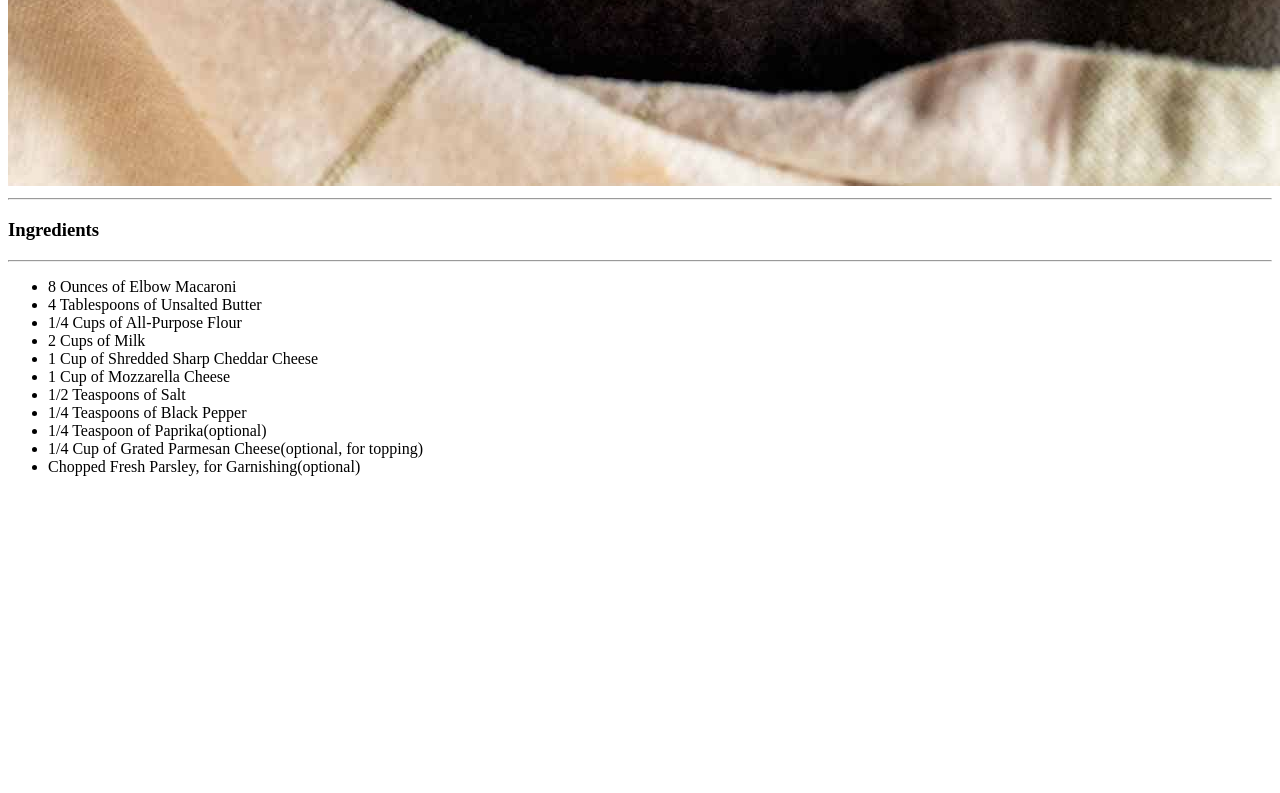
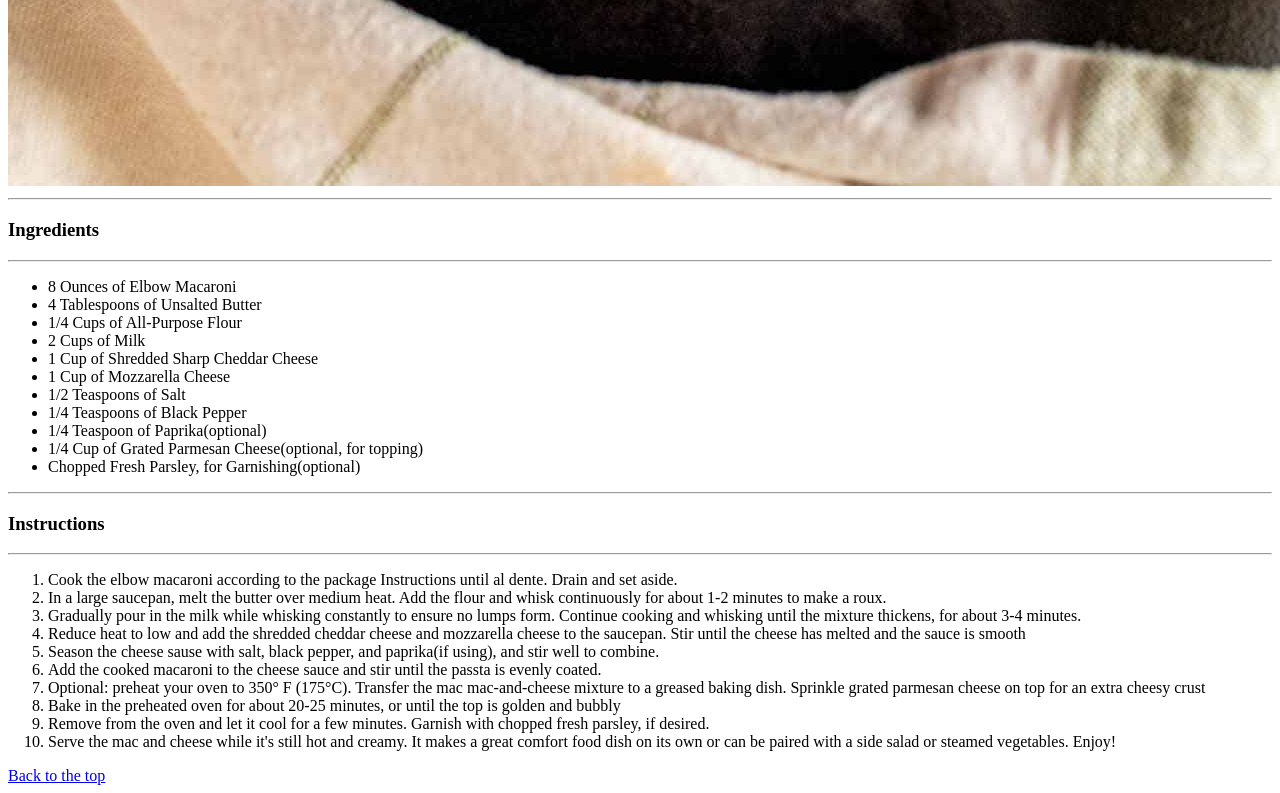
Before and after one commit to fc410/OdinRecipes, a plain HTML site: page mac-and-cheese.html in a window 1280 px wide. Shown: the part 1826-2619 px from the top of the page. Before the commit the page ends 2318 px from the top, so only its background shows below. Drawn offline with Linux system fonts and the light colour scheme.

Commit message:
Created the instruction section for the mac and cheese HTML file and added a link to go back to the top of the page.

```diff
--- a/mac-and-cheese.html
+++ b/mac-and-cheese.html
@@ -24,7 +24,7 @@
             <h3>Ingredients</h3>
             <hr/>
 
-            <ul>
+            <ul class="ingredients">
                 <li>8 Ounces of Elbow Macaroni</li>
                 <li>4 Tablespoons of Unsalted Butter</li>
                 <li>1/4 Cups of All-Purpose Flour</li>
@@ -37,6 +37,56 @@
                 <li>1/4 Cup of Grated Parmesan Cheese(optional, for topping)</li>
                 <li>Chopped Fresh Parsley, for Garnishing(optional)</li>
             </ul>
+
+            <hr/>
+            <h3>Instructions</h3>
+            <hr/>
+
+            <ol>
+                <li>
+                    Cook the elbow macaroni according to the package Instructions
+                    until al dente. Drain and set aside.
+                </li>
+                <li>
+                    In a large saucepan, melt the butter over medium heat. Add the
+                    flour and whisk continuously for about 1-2 minutes to make a roux.
+                </li>
+                <li>
+                    Gradually pour in the milk while whisking constantly to ensure no
+                    lumps form. Continue cooking and whisking until the mixture thickens,
+                    for about 3-4 minutes.
+                </li>
+                <li>
+                    Reduce heat to low and add the shredded cheddar cheese and mozzarella
+                    cheese to the saucepan. Stir until the cheese has melted and the sauce
+                    is smooth
+                </li>
+                <li>
+                    Season the cheese sause with salt, black pepper, and paprika(if using),
+                    and stir well to combine.
+                </li>
+                <li>
+                    Add the cooked macaroni to the cheese sauce and stir until the passta is
+                    evenly coated.
+                </li>
+                <li>
+                    Optional: preheat your oven to 350&deg; F (175&deg;C). Transfer the mac mac-and-cheese
+                    mixture to a greased baking dish. Sprinkle grated parmesan cheese on top for an extra cheesy crust
+                </li>
+                <li>
+                    Bake in the preheated oven for about 20-25 minutes, or until the top is golden and bubbly
+                </li>
+                <li>
+                    Remove from the oven and let it cool for a few minutes. Garnish with chopped fresh parsley,
+                    if desired.
+                </li>
+                <li>
+                    Serve the mac and cheese while it's still hot and creamy. It makes a great comfort food dish
+                    on its own or can be paired with a side salad or steamed vegetables. Enjoy!
+                </li>
+            </ol>
         </div>
+
+        <a href="./mac-and-cheese.html">Back to the top</a>
     </body>
 </html>
```
